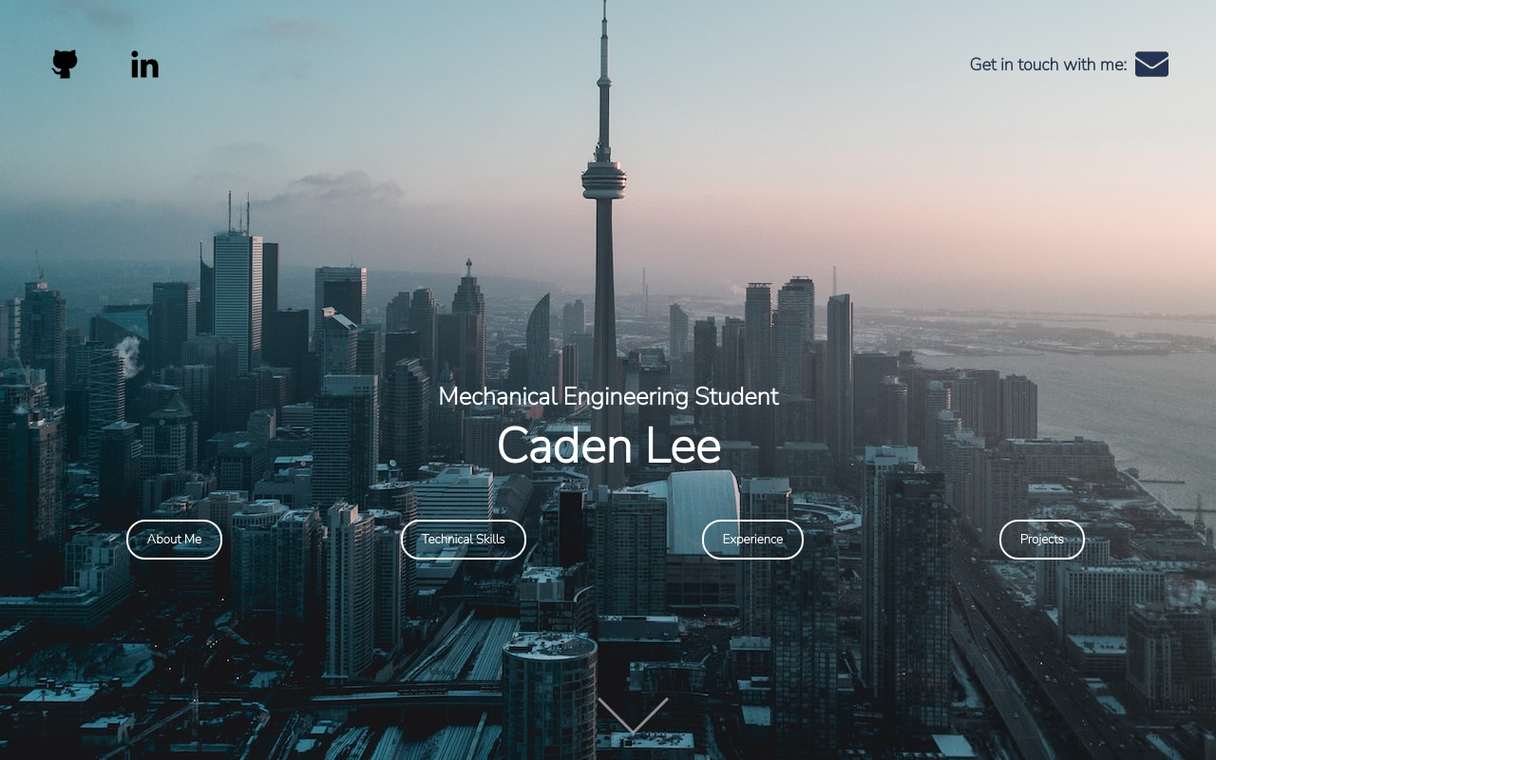
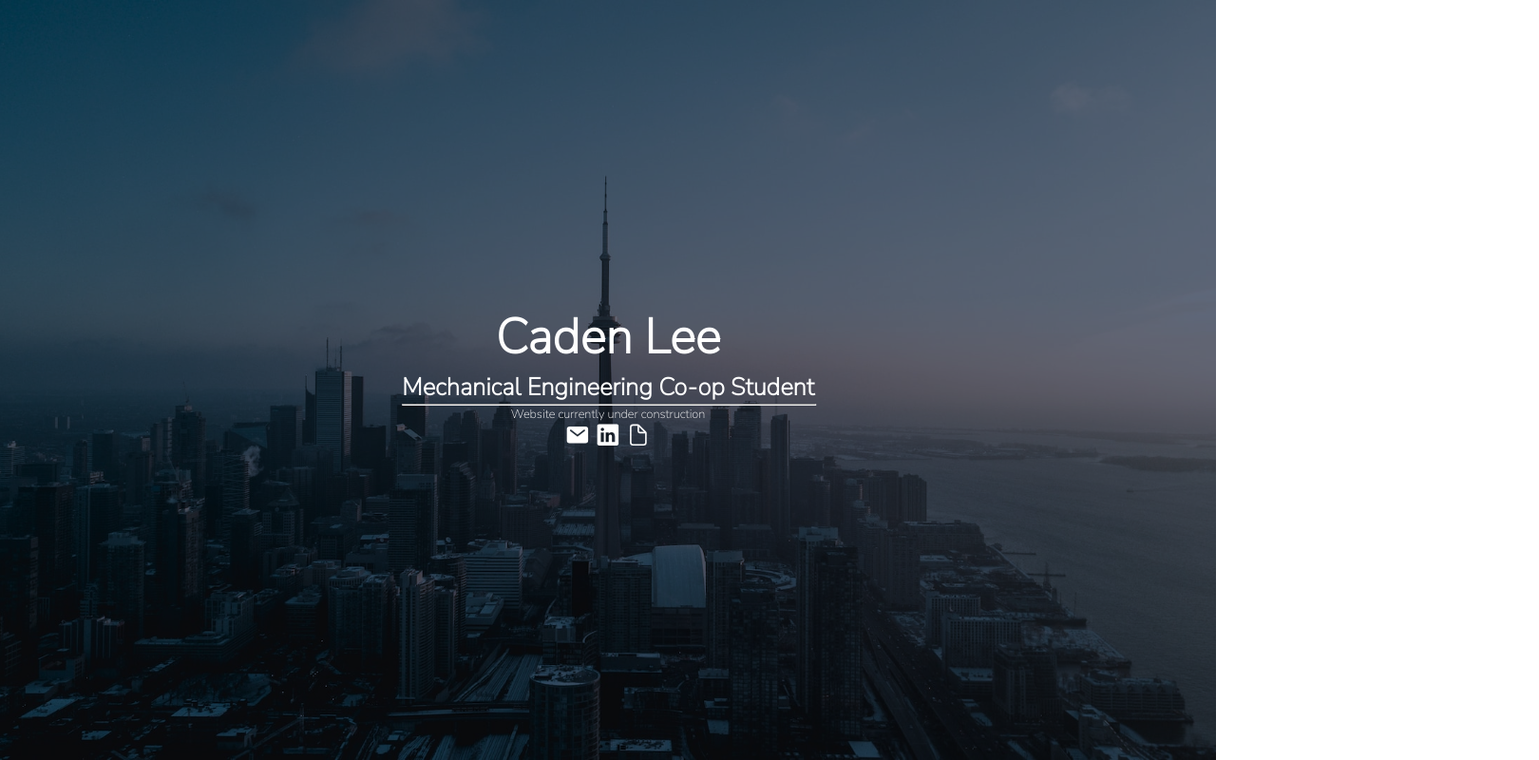
Before and after one commit to Caden-lee/webby, a plain HTML site: page index.html in a window 1280 px wide. Shown: the top 800 px of the page at 95% size, 1620 px wide, since content can reach past the window. Drawn offline with nearby package versions, Linux system fonts and the light colour scheme.

Commit message:
Under Construction

```diff
--- a/index.html
+++ b/index.html
@@ -7,7 +7,7 @@
 <style>@import url('https://fonts.googleapis.com/css2?family=Nunito+Sans:wght@200&display=swap');</style>
 <script src="scrippy.js"></script>
 </head>
-<body style = "max-width:100vw;">
+<!-- <body style = "max-width:100vw;">
     <section id="title">
         <div class="scroll-down"></div>
         <div id = "title" class = "title">
@@ -20,7 +20,6 @@
                 </ul>
             </div>
 
-
             <div class = "titletext">
                 <h2>Mechanical Engineering Student</h2>
                 <h1>Caden Lee</h1>
@@ -28,7 +27,7 @@
                     <table>
                         <tr class = 'trtitle'>
                             <th class = 'thtitle'><a class = "buttonlabel" href = "#about me"><button type="button" class = "titlebutton">About Me</button></a></th>
-                            <!-- <th class = 'thtitle'> <a class = "buttonlabel" href = "#education"><button type="button" class = "titlebutton">Education</button></a></th> -->
+                             <th class = 'thtitle'> <a class = "buttonlabel" href = "#education"><button type="button" class = "titlebutton">Education</button></a></th>
                             <th class = 'thtitle'><a class = "buttonlabel" href = "#technicalskills"><button type="button" class = "titlebutton">Technical Skills</button></a></th>
                             <th class = 'thtitle'><a class = "buttonlabel" href = "#experience"><button type="button" class = "titlebutton">Experience</button></a></th>
                             <th class = 'thtitle'><a class = "buttonlabel" href = "#projects"><button type="button" class = "titlebutton">Projects</button></a></th>
@@ -132,6 +131,25 @@
             <br>
         </div>
     </section>
-</body>
+</body> -->
+<script type="module" src="https://unpkg.com/ionicons@7.1.0/dist/ionicons/ionicons.esm.js"></script>
+<script nomodule src="https://unpkg.com/ionicons@7.1.0/dist/ionicons/ionicons.js"></script>
+<div class="bgimg">
+    <div class="topleft">
+
+    </div>
+    <div class="middle">
+      <h1>Caden Lee</h1>
+      <h2>Mechanical Engineering Co-op Student</h2>
+      <hr>
+      <p>Website currently under construction </p>
+      <h2>
+        <a class = "social-icon" href="Cadenhylee@gmail.com"><ion-icon name="mail"></ion-icon></a>
+        <a class = "social-icon" href="https://www.linkedin.com/in/caden-lee/"><ion-icon name="logo-linkedin"></ion-icon></a>
+        <a class = "social-icon" href="Caden_Lee_Resume_July_2023.pdf" download="Caden-Lee-Resume"><ion-icon name="document-outline"></ion-icon></a>
+        </h2>
+    </div>
+
+  </div>
 
 </html>
--- a/wildstyle.css
+++ b/wildstyle.css
@@ -288,7 +288,7 @@ box-shadow: 0px 35px 77px -17px rgba(0,0,0,0.5);
     padding: 70px;
     height: 100vh;
 }
-.aboutmetile{
+/* .aboutmetile{
   width: 45%;
   height:65%;
   margin-top: 5%;
@@ -303,7 +303,7 @@ box-shadow: 0px 35px 77px -17px rgba(0,0,0,0.5);
   max-width: 750px;
   min-width: 250px;
   max-height: 750px;
-}
+} */
 .tileholder{
   width: 900px;
   display: flex;
@@ -459,3 +459,71 @@ td{
     margin-left: 0;
   }
 }
+
+body, html {
+  height: 100%
+}
+
+.bgimg {
+  /* Background image */
+  background-color: #253551b7 ;
+  background-image: url("Toronto Skyline.jpg");
+  background-position: center 100%;
+  height: 100vh;
+  width: 100%;
+  background-size: cover;
+  background-position: center;
+  background-blend-mode: multiply;
+  /* Full-screen */
+  height: 100%;
+  /* Center the background image */
+  background-position: center;
+  /* Scale and zoom in the image */
+  background-size: cover;
+  /* Add position: relative to enable absolutely positioned elements inside the image (place text) */
+  position: relative;
+  /* Add a white text color to all elements inside the .bgimg container */
+  color: white;
+  /* Add a font */
+  font-family: "Courier New", Courier, monospace;
+  /* Set the font-size to 25 pixels */
+  font-size: 25px;
+}
+
+/* Position text in the top-left corner */
+.topleft {
+  background-color: #064680;
+  position: absolute;
+  top: 0;
+  left: 16px;
+}
+
+/* Position text in the bottom-left corner */
+.bottomleft {
+  position: absolute;
+  bottom: 0;
+  left: 16px;
+}
+
+/* Position text in the middle */
+.middle {
+  position: absolute;
+  top: 50%;
+  left: 50%;
+  transform: translate(-50%, -50%);
+  text-align: center;
+}
+
+/* Style the <hr> element */
+hr {
+  margin: auto;
+  width: 100%;
+}
+
+.social-icon{
+  color: white;
+  transition: all .2s ease-in-out;
+}
+.social-icon:hover{
+  transform: scale(1.2);
+}
```
Also changed, not shown: 1 other file.
